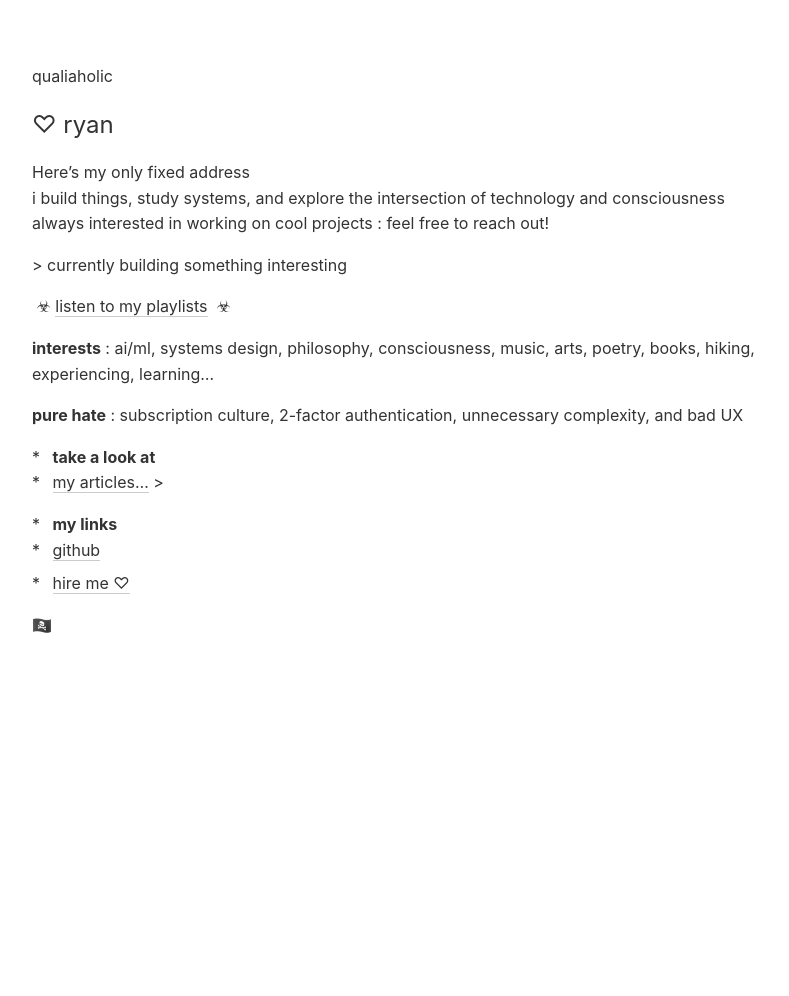
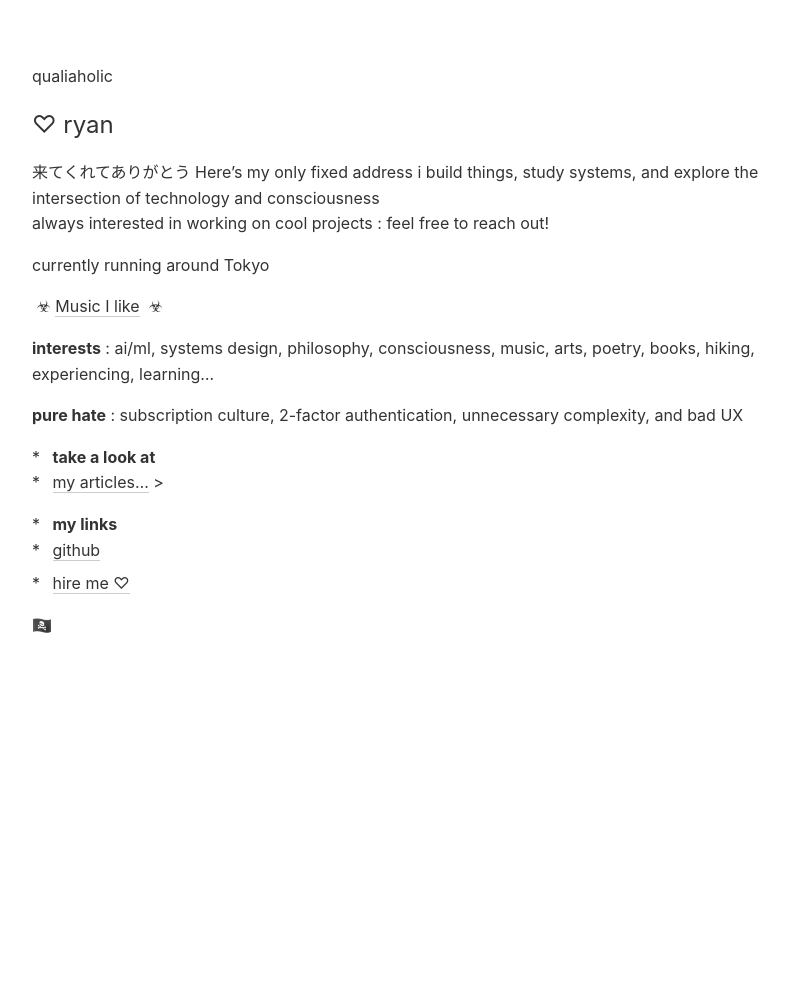
Before and after one commit to qualiaholic/qualiaholic.com, a Jekyll site: the page built from index.markdown, in a window 1280 px wide. Shown: the whole page, without its empty margins (240-1029 px from the left). Built offline with Jekyll 4.4.1, drawn with Linux system fonts in a browser that asks for light colours.

Commit message:
added japanese

```diff
--- a/index.markdown
+++ b/index.markdown
@@ -6,13 +6,14 @@ qualiaholic
 
 # ♡ ryan
 
+来てくれてありがとう
 Here's my only fixed address
 i build things, study systems, and explore the intersection of technology and consciousness
 always interested in working on cool projects : feel free to reach out!
 
-\> currently building something interesting
+currently running around Tokyo
 
-️ ☣  [listen to my playlists](https://open.spotify.com) ️ ☣
+️ ☣  [Music I like](https://open.spotify.com) ️ ☣
 
 **interests** : ai/ml, systems design, philosophy, consciousness, music, arts, poetry, books, hiking, experiencing, learning...
 
```
